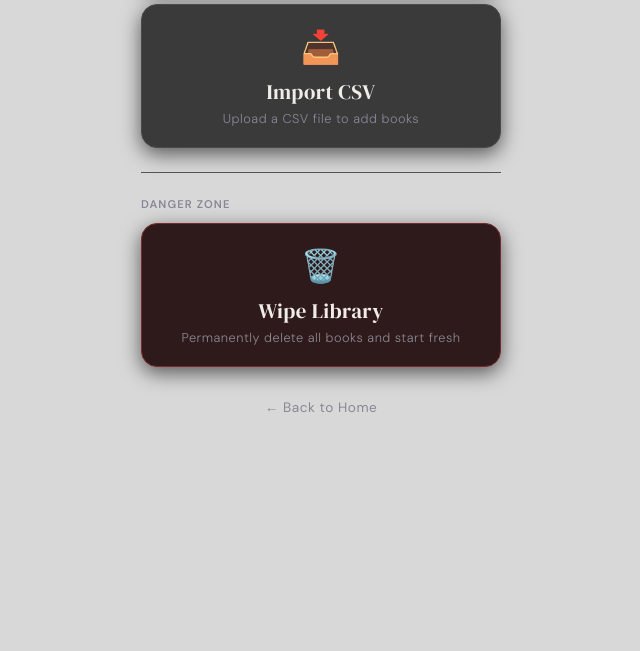
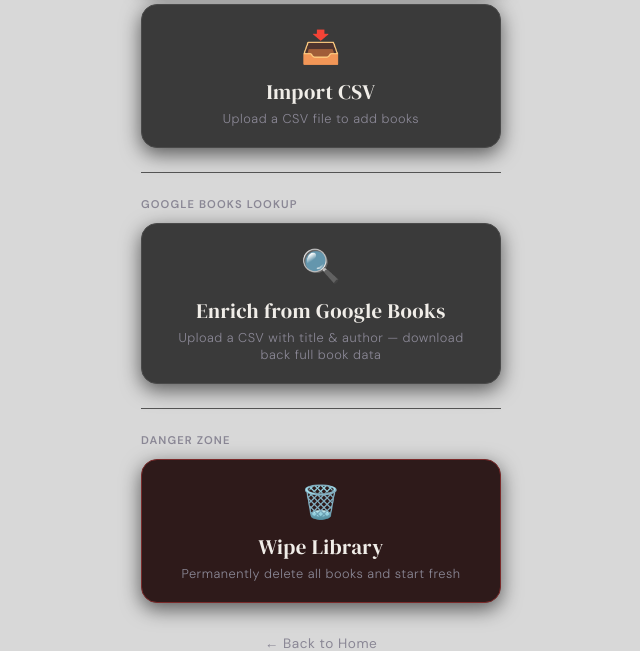
Before and after one commit to dpj1951/my-reading-room, a Flask app: page /utilities in a window 1280 px wide. Shown: the part 368-1019 px from the top of the page, without its empty margins (319-959 px from the left). Before the commit the page ends 780 px from the top, so only its background shows below. Run offline with Flask 3, Linux system fonts and the light colour scheme; data comes from the database, SQL or seed files in the repository.

Commit message:
Add Google Books Enrich feature to utilities page

```diff
--- a/templates/utilities.html
+++ b/templates/utilities.html
@@ -8,8 +8,17 @@
   <link href="https://fonts.googleapis.com/css2?family=DM+Serif+Display:ital@0;1&family=DM+Sans:wght@300;400;500;600&display=swap" rel="stylesheet">
   <style>
     *, *::before, *::after { box-sizing: border-box; margin: 0; padding: 0; }
-    :root { --bg: #d8d8d8; --card: #3a3a3a; --border: #4a4a4a; --accent: #3b9eff; --danger: #ff4f4f; --danger-hover: #cc0000; --text: #f0ede8; --muted: #8a8795; --radius: 16px; --shadow: 0 6px 20px rgba(0,0,0,0.6); }
-    body { font-family: 'DM Sans', sans-serif; background: var(--bg); color: var(--text); min-height: 100vh; display: flex; flex-direction: column; align-items: center; justify-content: center; padding: 40px 24px; }
+    :root {
+      --bg: #d8d8d8; --card: #3a3a3a; --border: #4a4a4a;
+      --accent: #3b9eff; --danger: #ff4f4f; --danger-hover: #cc0000;
+      --text: #f0ede8; --muted: #8a8795; --radius: 16px;
+      --shadow: 0 6px 20px rgba(0,0,0,0.6);
+    }
+    body {
+      font-family: 'DM Sans', sans-serif; background: var(--bg); color: var(--text);
+      min-height: 100vh; display: flex; flex-direction: column;
+      align-items: center; justify-content: center; padding: 40px 24px;
+    }
     .brand { text-align: center; margin-bottom: 48px; }
     .brand h1 { font-family: 'DM Serif Display', serif; font-size: clamp(2rem, 8vw, 3.2rem); color: var(--accent); letter-spacing: 0.04em; margin-bottom: 8px; }
     .brand p { color: var(--muted); font-size: 0.95rem; font-weight: 300; letter-spacing: 0.08em; text-transform: uppercase; }
@@ -27,10 +36,16 @@
     .back-link:hover { color: var(--accent); }
     .flash { width: 100%; max-width: 360px; padding: 12px 16px; border-radius: 10px; font-size: 0.9rem; margin-bottom: 20px; text-align: center; }
     .flash.success { background: #1a3a1a; border: 1px solid #3a7a3a; color: #7dcc7d; }
-    .flash.error { background: #3a1a1a; border: 1px solid #7a3a3a; color: #cc7d7d; }
+    .flash.error   { background: #3a1a1a; border: 1px solid #7a3a3a; color: #cc7d7d; }
     .import-form { width: 100%; }
     .import-btn { position: relative; overflow: hidden; }
     .import-btn input[type="file"] { position: absolute; inset: 0; opacity: 0; cursor: pointer; width: 100%; height: 100%; }
+    .spinner-overlay { display: none; position: fixed; inset: 0; background: rgba(0,0,0,0.75); z-index: 200; flex-direction: column; align-items: center; justify-content: center; gap: 20px; }
+    .spinner-overlay.active { display: flex; }
+    .spinner { width: 52px; height: 52px; border: 5px solid #444; border-top-color: var(--accent); border-radius: 50%; animation: spin 0.8s linear infinite; }
+    @keyframes spin { to { transform: rotate(360deg); } }
+    .spinner-overlay p { color: var(--text); font-family: 'DM Serif Display', serif; font-size: 1.1rem; letter-spacing: 0.04em; }
+    .spinner-overlay small { color: var(--muted); font-size: 0.8rem; }
     .modal-overlay { display: none; position: fixed; inset: 0; background: rgba(0,0,0,0.75); z-index: 100; align-items: center; justify-content: center; }
     .modal-overlay.active { display: flex; }
     .modal { background: #2a2a2a; border: 1px solid #7a2a2a; border-radius: var(--radius); padding: 32px 28px; max-width: 340px; width: 90%; text-align: center; box-shadow: 0 16px 48px rgba(0,0,0,0.8); }
@@ -60,30 +75,45 @@
   <nav class="menu">
     <p class="section-label">Data</p>
     <a class="menu-btn" href="/utilities/export">
-      <span class="icon">&#x1F4E4;</span>
+      <span class="icon">📤</span>
       Export CSV
       <span class="sub">Download your library as a spreadsheet</span>
     </a>
     <form class="import-form" action="/utilities/import" method="POST" enctype="multipart/form-data">
       <button type="button" class="menu-btn import-btn" onclick="this.querySelector('input[type=file]').click()">
-        <span class="icon">&#x1F4E5;</span>
+        <span class="icon">📥</span>
         Import CSV
         <span class="sub">Upload a CSV file to add books</span>
         <input type="file" name="file" accept=".csv" onchange="this.closest('form').submit()">
       </button>
     </form>
     <hr class="divider">
+    <p class="section-label">Google Books Lookup</p>
+    <form class="import-form" action="/utilities/enrich" method="POST" enctype="multipart/form-data">
+      <button type="button" class="menu-btn import-btn" onclick="this.querySelector('input[type=file]').click()">
+        <span class="icon">🔍</span>
+        Enrich from Google Books
+        <span class="sub">Upload a CSV with title &amp; author — download back full book data</span>
+        <input type="file" name="file" accept=".csv" onchange="document.getElementById('spinnerOverlay').classList.add('active'); this.closest('form').submit()">
+      </button>
+    </form>
+    <hr class="divider">
     <p class="section-label">Danger Zone</p>
     <button type="button" class="menu-btn danger" onclick="document.getElementById('wipeModal').classList.add('active')">
-      <span class="icon">&#x1F5D1;&#xFE0F;</span>
+      <span class="icon">🗑️</span>
       Wipe Library
       <span class="sub">Permanently delete all books and start fresh</span>
     </button>
   </nav>
   <a class="back-link" href="/">&#8592; Back to Home</a>
+  <div class="spinner-overlay" id="spinnerOverlay">
+    <div class="spinner"></div>
+    <p>Looking up books…</p>
+    <small>This may take a moment for large lists</small>
+  </div>
   <div class="modal-overlay" id="wipeModal">
     <div class="modal">
-      <div class="modal-icon">&#x26A0;&#xFE0F;</div>
+      <div class="modal-icon">⚠️</div>
       <h2>Wipe Entire Library?</h2>
       <p>This will <strong>permanently delete every book</strong> in your library. This cannot be undone.<br><br>Consider exporting a backup first.</p>
       <div class="modal-actions">
```
